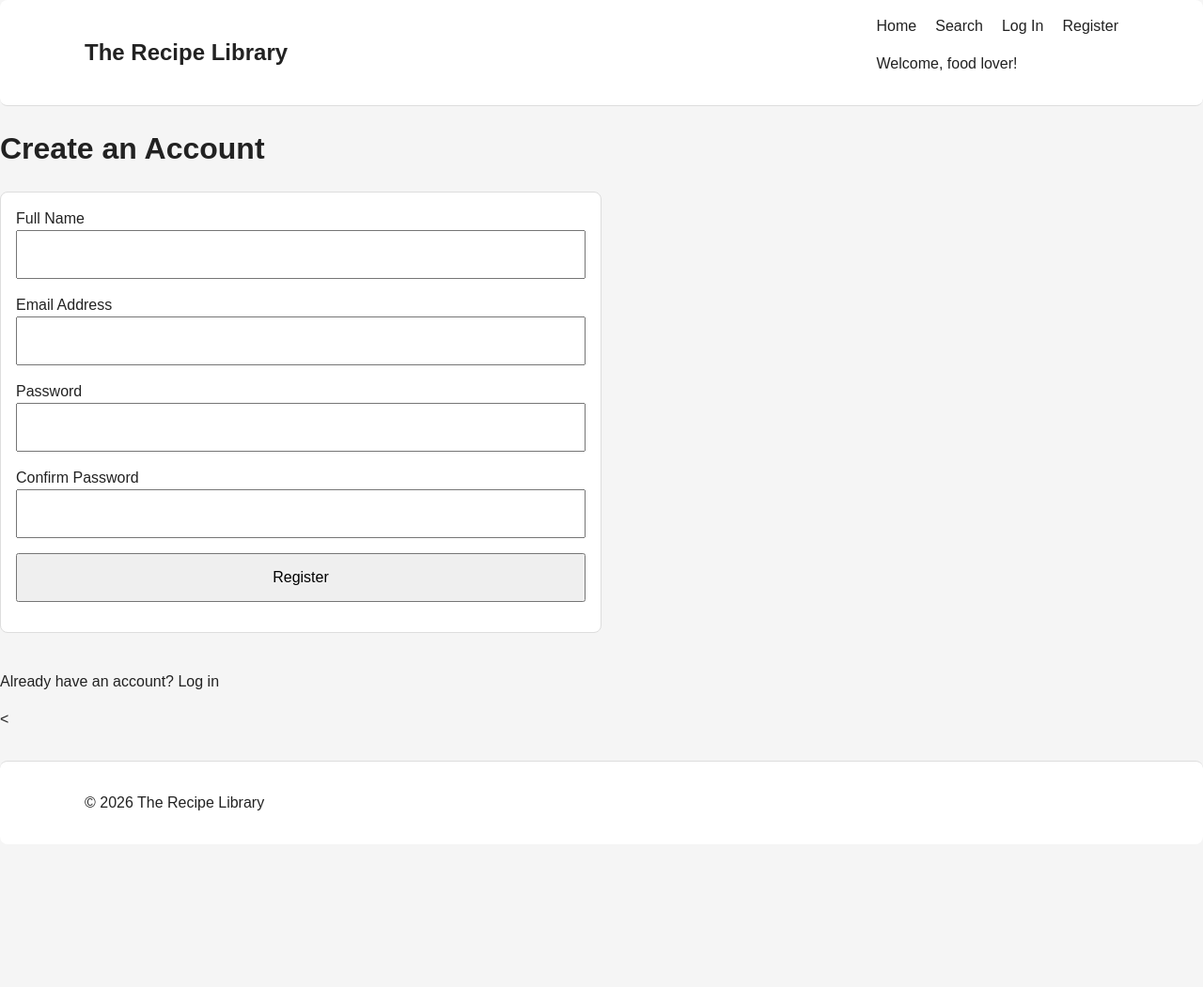
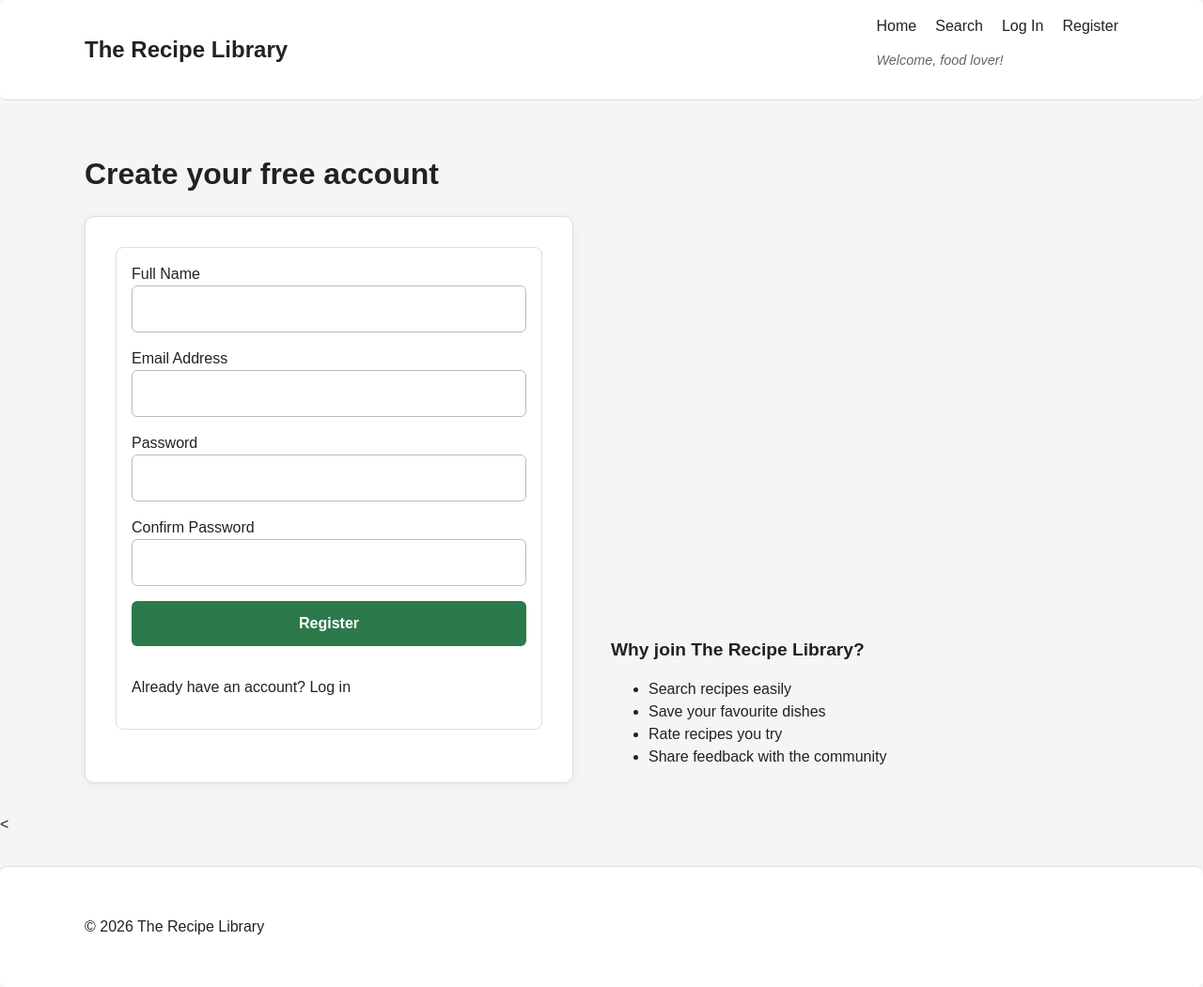
Before and after one commit to makrynio/recipe-app, a PHP site: page /pages/register.php in a window 1280 px wide. Shown: the whole page at 94% size. Before the commit the page ends 863 px from the top, so only its background shows below. Run offline with PHP 8.4, Linux system fonts and the light colour scheme.

Commit message:
updated: css/styles.css, index.php, pages/account.php, pages/login.php, pages/recipe.php, pages/register.php, pages/results.php, pages/search.php

```diff
--- a/css/styles.css
+++ b/css/styles.css
@@ -1,4 +1,4 @@
-/* CSS Custom Properties (Variables) */
+/* CSS Custom Properties (Variables) - Define reusable color, spacing, and other values */
 :root {
     --color-white: #ffffff;
     --color-light-gray: #f5f5f5;
@@ -14,7 +14,7 @@
     --gap-lg: 1.25rem;
 }
 
-/* Basic style */
+/* Global reset and base styles - Ensure consistent box-sizing and basic element styling */
 * {
     box-sizing: border-box;
 }
@@ -42,13 +42,14 @@ a:focus {
     text-decoration: underline;
 }
 
-/* Shared layout */
+/* Layout containers - Consistent width, centering, and padding for main content areas */
 .container {
     width: min(90%, 1100px);
     margin: 0 auto;
+    padding: 20px 0;
 }
 
-/* Card-style elements with consistent styling */
+/* Card-style elements - Apply white background and border-radius to headers, footers, sections, and forms */
 .site-header,
 .site-footer,
 section,
@@ -57,7 +58,7 @@ form {
     border-radius: var(--border-radius);
 }
 
-/* Header and Footer borders */
+/* Header and footer specific styling - Add borders and spacing */
 .site-header {
     border-bottom: 1px solid var(--color-border);
 }
@@ -68,7 +69,7 @@ form {
     padding: var(--spacing-sm) 0;
 }
 
-/* Section and form styling */
+/* Section and form borders and spacing - Add borders, padding, and margins */
 section,
 form {
     border: 1px solid var(--color-border);
@@ -76,12 +77,13 @@ form {
     margin-bottom: var(--spacing-md);
 }
 
-/* Flexbox column layout utility */
+/* Utility classes - Flexbox column layout for reusable components */
 .flex-column {
     display: flex;
     flex-direction: column;
 }
 
+/* Header layout - Stack title and nav vertically on mobile */
 .site-header .container {
     display: flex;
     flex-direction: column;
@@ -103,12 +105,12 @@ form {
     padding: 0;
 }
 
-/* Main content */
+/* Main content area - Increase padding for main content */
 main.container {
     padding: var(--spacing-lg) 0;
 }
 
-/* Form inputs */
+/* Form elements - Global styling for inputs, selects, textareas, and buttons */
 input,
 select,
 textarea,
@@ -123,7 +125,7 @@ button {
     cursor: pointer;
 }
 
-/* Desktop */
+/* Desktop responsive styles - Adjust layouts for larger screens */
 @media (min-width: 768px) {
     .site-header .container {
         flex-direction: row;
@@ -136,15 +138,113 @@ button {
         gap: var(--gap-lg);
     }
 
-    /* Auth container with flexbox for form layout */
+    /* Authentication container - Enable flexbox for form layout on desktop */
     .auth-container {
         display: flex;
         flex-direction: column;
     }
 
-    /* Login form - 50% width, aligned to left */
+    /* Login and register forms - Set full width on desktop */
     #login-form,
     #register-form {
-        width: 50%;
+        width: 100%;
     }
 }
+
+/* Greeting message - Italic styling for user greetings */
+.greeting {
+    font-style: italic;
+    font-size: 0.9rem;
+    color: #666;
+}
+
+/* Hero section - Full-width image with cover fit */
+.hero-image {
+    width: 100%;
+    height: 450px;
+    object-fit: cover;
+}
+
+/* Hero text margins - Adjust spacing for hero headings and paragraphs */
+.hero h1 {
+    margin-top: 5px;
+}
+
+.hero p {
+    margin-bottom: 5px;
+}
+
+/* Call-to-action buttons - Green button styling with hover effect */
+.cta-button {
+    display: inline-block;
+    padding: 12px 20px;
+    background-color: #2c7a4b;
+    color: white;
+    text-decoration: none;
+    border-radius: 6px;
+    font-weight: 600;
+}
+
+.cta-button:hover {
+    background-color: #24663d;
+}
+
+/* Authentication page container - Styled container for login/register forms */
+.auth-container {
+    max-width: 520px;
+    padding: 32px;
+    background-color: #fff;
+    border: 1px solid #ddd;
+    border-radius: 10px;
+    box-shadow: 0 2px 8px rgba(0, 0, 0, 0.06);
+}
+
+/* Authentication form inputs - Specific styling for inputs in auth forms */
+.auth-container input {
+    width: 100%;
+    padding: 12px;
+    border: 1px solid #bbb;
+    border-radius: 6px;
+    background-color: #fff;
+}
+
+/* Authentication form buttons - Green button styling for auth forms */
+.auth-container button {
+    width: 100%;
+    padding: 12px;
+    border: none;
+    border-radius: 6px;
+    background-color: #2c7a4b;
+    color: white;
+    font-weight: 600;
+    cursor: pointer;
+}
+
+/* Login page flex layout - Two-column layout for login/register pages */
+.login-layout {
+    display: flex;
+    gap: 40px;
+    align-items: flex-end;
+}
+
+#login-form {
+    flex: 2;
+    width: 100%;
+}
+
+.auth-sidebar {
+    flex: 1;
+}
+
+/* Sidebar heading - Styling for headings in the auth sidebar */
+.auth-sidebar h2 {
+    font-size: 1.2rem;
+    line-height: 1.4;
+    margin-bottom: 16px;
+}
+
+/* Sidebar images - Styling for images in the auth sidebar */
+.sidebar-image {
+    width: 100%;
+    border-radius: 8px;
+}
--- a/pages/account.php
+++ b/pages/account.php
@@ -19,7 +19,7 @@ $favourites = getUserFavourites($conn, $userId);
 ?>
 <?php require_once __DIR__ . '/../includes/header.php'; // include site header - using __DIR__ for absolute path reliability ?>
 
-    <main class="account-container"> <!-- main content area for the account page -->
+    <main class="account-container container"> <!-- main content area for the account page -->
         <h1>My Account</h1> <!-- page heading -->
 
         <section class="account-info"> <!-- section displaying the user's profile details -->
--- a/pages/recipe.php
+++ b/pages/recipe.php
@@ -133,7 +133,7 @@ require_once __DIR__ . '/../includes/header.php';
 
 ?>
 
-<main>
+<main class="container">
 
     <!-- ===================== -->
     <!-- Recipe main information -->
@@ -159,7 +159,6 @@ require_once __DIR__ . '/../includes/header.php';
         <strong>Average rating:</strong>
         <?php echo round($recipe['avg_rating'], 1); ?> ⭐
     </p>
-
 
     <!-- Display recipe image if available -->
     <?php if (!empty($recipe['image_url'])): ?>
--- a/pages/register.php
+++ b/pages/register.php
@@ -59,8 +59,10 @@ if ($_SERVER['REQUEST_METHOD'] === 'POST') { // only process the form on a POST
 }
 ?>
 <?php require_once __DIR__ . '/../includes/header.php'; // include site header - using __DIR__ for absolute path reliability ?>
-<main class="auth-container"> <!-- main content area for the registration form -->
-    <h1>Create an Account</h1> <!-- page heading -->
+<main class="container"> <!-- main content area for the registration form -->
+
+    <h1>Create your free account</h1> <!-- page heading -->
+
 
     <?php if (!empty($errors)): ?> <!-- only render the error list if there are errors -->
         <ul class="error-list"> <!-- unordered list to display validation errors -->
@@ -75,6 +77,9 @@ if ($_SERVER['REQUEST_METHOD'] === 'POST') { // only process the form on a POST
         <!-- display the success message with login link (HTML is intentional here) -->
     <?php endif; ?>
 
+
+<div class="login-layout">   <!-- FLEX WRAPPER -->
+ <div class="auth-container"> <!-- container for the registration form -->
     <form id="register-form" method="POST" action="" novalidate>
         <!-- form submits via POST to this same page; novalidate disables browser built-in validation -->
         <label for="name">Full Name</label> <!-- label linked to the name input -->
@@ -94,9 +99,23 @@ if ($_SERVER['REQUEST_METHOD'] === 'POST') { // only process the form on a POST
         <!-- confirmation field; value is never repopulated for security -->
 
         <button type="submit">Register</button> <!-- submits the form -->
+
+        <p>Already have an account? <a href="/recipe-app/pages/login.php">Log in</a></p> <!-- link to the login page -->
     </form>
+    </div> <!-- end of auth-container -->
+    <aside class="auth-sidebar"> <!-- sidebar with additional information -->
+       <h2>Why join The Recipe Library?</h2>
 
-    <p>Already have an account? <a href="/recipe-app/pages/login.php">Log in</a></p> <!-- link to the login page -->
+        <ul>
+            <li>Search recipes easily</li>
+            <li>Save your favourite dishes</li>
+            <li>Rate recipes you try</li>
+            <li>Share feedback with the community</li>
+        </ul>
+
+    </aside>
+</div> <!-- end of FLEX WRAPPER -->
+
 </main>
 
 <?php require_once __DIR__ . '/../includes/footer.php'; // include site footer - using __DIR__ for absolute path reliability ?>
--- a/pages/results.php
+++ b/pages/results.php
@@ -139,7 +139,7 @@ require_once __DIR__ . '/../includes/header.php';
 
 ?>
 
-<main>
+<main class="container">
 
     <h2>Search Results</h2>
 
--- a/pages/search.php
+++ b/pages/search.php
@@ -27,7 +27,7 @@ require_once __DIR__ . '/../includes/header.php';
 
 ?>
 
-<main>
+<main class="container">
 
     <h2>Search Recipes</h2>
 
```
Also changed, not shown: index.php (+11 -1 lines), pages/login.php (+15 -3 lines), images/login-illustration.jpg (added), images/register-illustration.jpg (added).
